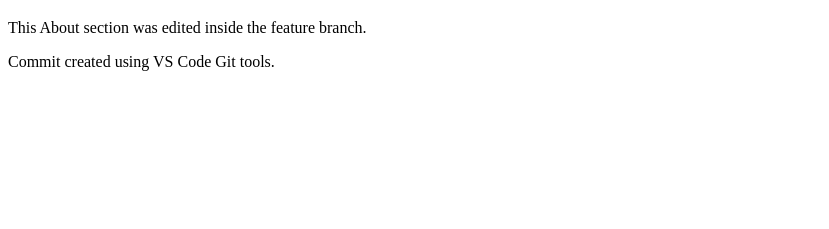
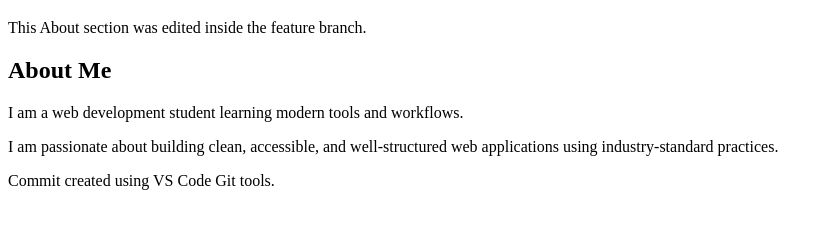
Before and after one commit to dipakdomains/week2-git-fundamentals, a plain HTML site: page week2-git-lab/index.html in a window 1280 px wide. Shown: the part 61-290 px from the top of the page, without its empty margins (0-829 px from the left). Drawn offline with Linux system fonts and the light colour scheme.

Commit message:
Enhance About section in feature branch

```diff
--- a/week2-git-lab/index.html
+++ b/week2-git-lab/index.html
@@ -13,6 +13,14 @@
  <h1>My First Git Repository</h1>
 <p>This About section was edited inside the feature branch.</p>
 
+<section id="about">
+  <h2>About Me</h2>
+  <p>I am a web development student learning modern tools and workflows.</p>
+
+  <!-- ADD THIS new paragraph -->
+  <p>I am passionate about building clean, accessible, and well-structured web applications using industry-standard practices.</p>
+</section>
+
 <footer>
  <p>Commit created using VS Code Git tools.</p>
 
```
Also changed, not shown: week2-git-lab/week8-build-lab/src/index.html (+7 -0 lines), week2-git-lab/week8-build-lab/src/script.js (+7 -0 lines).
